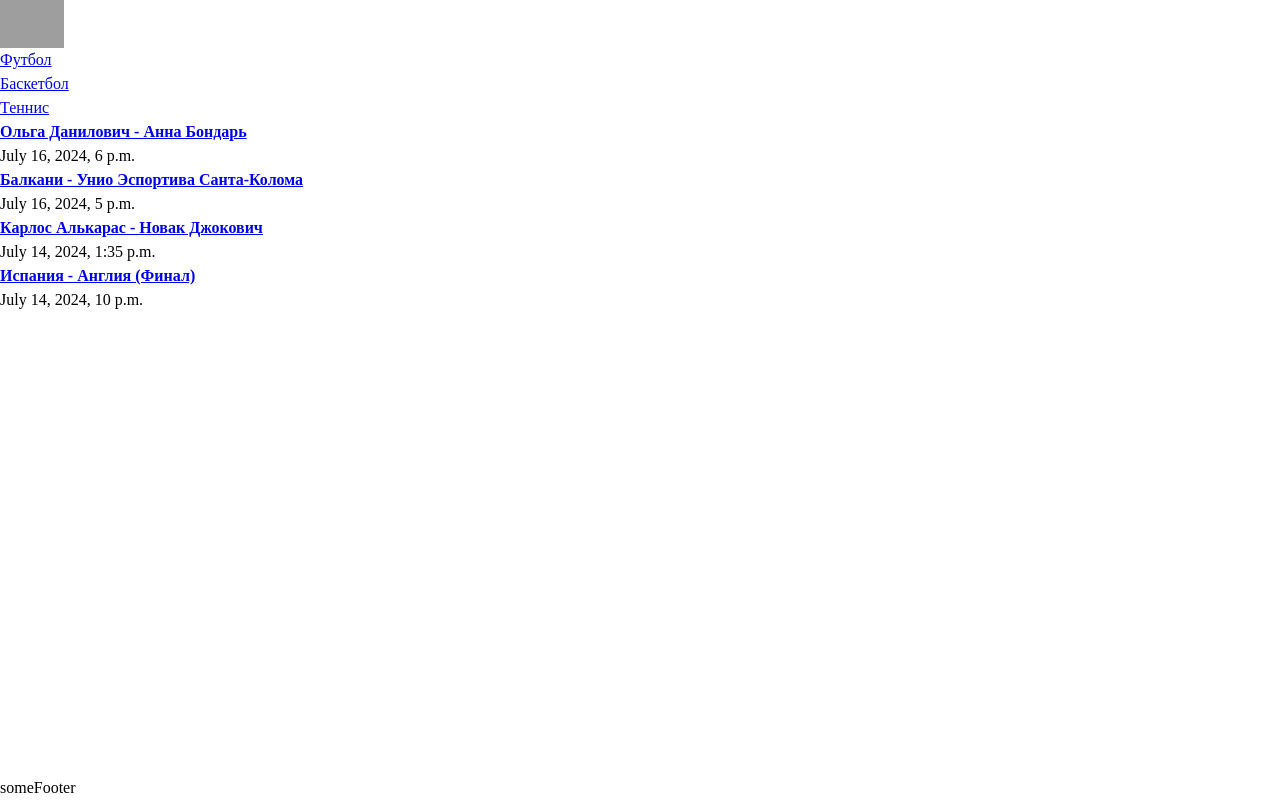
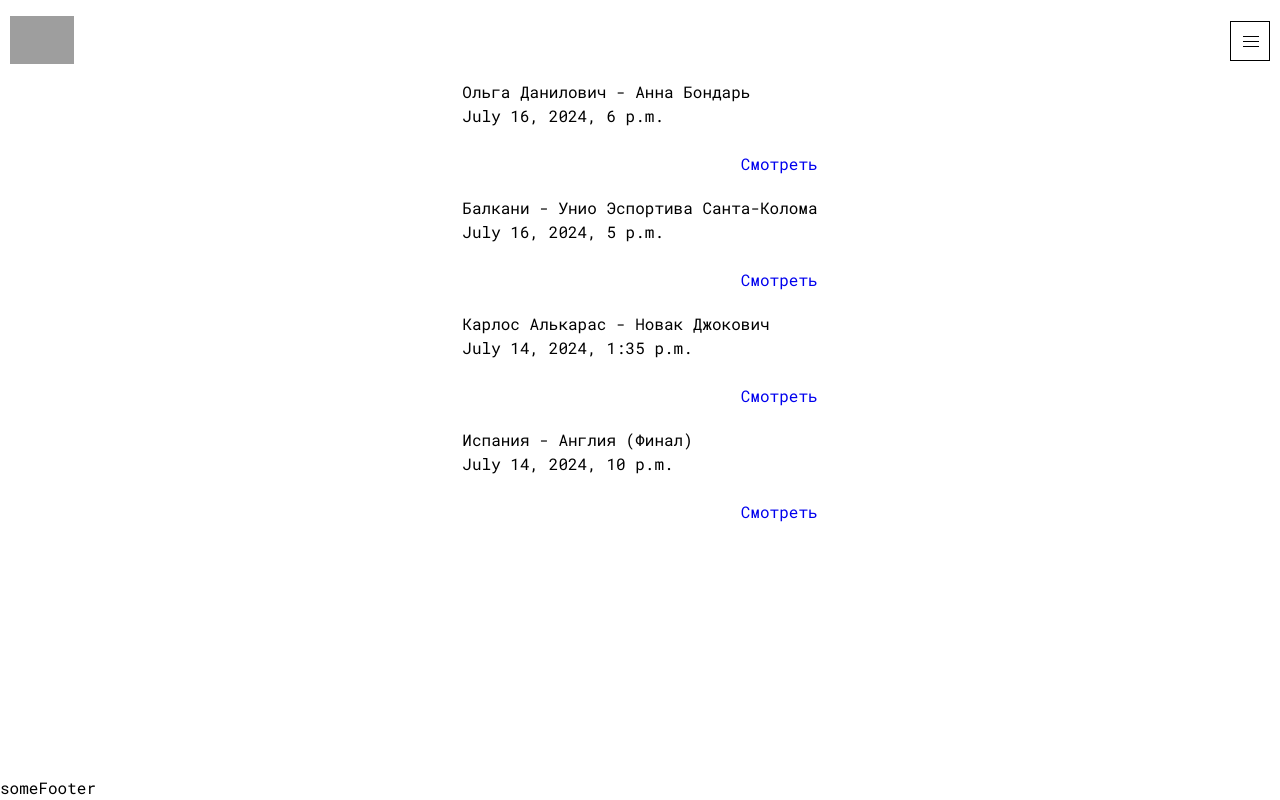
Before and after one commit to Chukseev/translation, a Django app: page / in a window 1280 px wide. Run offline with Django 5.2, Linux system fonts and the light colour scheme; data comes from the database, SQL or seed files in the repository; grey boxes are pictures that could not be loaded.

Commit message:
- index style - fonts

```diff
--- a/translations/translation_app/static/translation_app/css/styles.css
+++ b/translations/translation_app/static/translation_app/css/styles.css
@@ -149,12 +149,171 @@ svg * {
     }
 }
 
+@font-face {
+    font-family: 'Oswald';
+    src: url('../fonts/Oswald-Regular.woff2') format('woff2');
+    font-weight: normal;
+    font-style: normal;
+    font-display: swap;
+}
+
+@font-face {
+    font-family: 'Roboto Mono';
+    src: url('../fonts/RobotoMono-Regular.woff2') format('woff2');
+    font-weight: normal;
+    font-style: normal;
+    font-display: swap;
+}
+
+@font-face {
+    font-family: 'Roboto Mono';
+    src: url('../fonts/RobotoMono-Italic.woff2') format('woff2');
+    font-weight: normal;
+    font-style: italic;
+    font-display: swap;
+}
+
+
+
+
+
+.visually-hidden {
+    position: absolute !important;
+    width: 1px !important;
+    height: 1px !important;
+    margin: -1px !important;
+    border: 0 !important;
+    padding: 0 !important;
+    white-space: nowrap !important;
+    clip-path: inset(100%) !important;
+    clip: rect(0 0 0 0) !important;
+    overflow: hidden !important;
+}
+
+:root {
+    /*--color-dark: #000000;*/
+    /*--color-dark-alternate: #131619;*/
+    /*--color-light: #FFFFFF;*/
+    /*--color-dark-gray: #404040;*/
+    /*--color-light-gray: #C4C4C4;*/
+
+    --transition-duration: 0.2s;
+}
+
+body * {
+    /*outline: red 1px solid;*/
+}
+
+a {
+    text-decoration: none;
+}
+
 body {
     width: 100%;
     display: flex;
     flex-direction: column;
+    font-family: "Roboto Mono";
+
 }
 
 .content {
     flex-grow: 1;
 }
+
+.header {
+    display: flex;
+    justify-content: space-between;
+    align-items: center;
+    padding-inline: 10px;
+    min-height: 80px;
+}
+
+.header__menu {
+    position: relative;
+    display: inline-block;
+}
+
+
+
+.header__menu-list {
+    display: block;
+    opacity: 0;
+    visibility: hidden;
+    pointer-events: none;
+    position: absolute;
+    right: -4px;
+    /*transition-delay: 2s;*/
+    transition-duration: 0.5s;
+    transform: translateY(-50%);
+
+
+}
+
+.header__menu:hover .header__menu-list {
+    visibility: visible;
+    pointer-events: visible;
+    display: block;
+    opacity: 100%;
+    transform: translateY(0%);
+}
+
+.header__menu-item {
+    text-align: center;
+
+    border: 1px solid #000;
+    background-color: #fff;
+}
+
+.header__menu-link {
+    padding: 10px 25px;
+    display: block;
+}
+
+
+
+.header__menu-toggle {
+    display: inline-flex;
+    flex-direction: column;
+    justify-content: center;
+    align-items: center;
+    row-gap: 4px;
+    width: 40px;
+    aspect-ratio: 1;
+    padding-left: 8px;
+    /*color: var(--color-light);*/
+    background-color: transparent;
+    border: black 1px solid;
+    transition-duration: var(--transition-duration);
+}
+
+.header__menu:hover .header__menu-toggle {
+    transform: scale(120%);
+}
+
+.header__menu-toggle-line {
+    width: 16px;
+    height: 1px;
+    background-color: currentColor;
+}
+
+.translations {
+    display: flex;
+    justify-content: center;
+}
+
+.translations__list {
+    display: flex;
+    flex-direction: column;
+    gap: 20px;
+}
+
+.translations__item {
+    display: flex;
+    flex-direction: column;
+}
+
+.translations__item-link {
+    align-self: flex-end;
+}
+
+.tra
--- a/translations/translation_app/templates/translation_app/base.html
+++ b/translations/translation_app/templates/translation_app/base.html
@@ -10,7 +10,7 @@
     <link type="text/css" href="{% static 'translation_app/css/styles.css' %}" rel="stylesheet" />
 </head>
 <body>
-    <header>
+    <header class="header">
         <a href="/" class="header__logo">
             <img
                 src="https://i.pinimg.com/originals/bc/d4/c7/bcd4c7a982569c67388fbcc99f193bcf.png"
@@ -21,6 +21,15 @@
         </a>
 <!--        <a class="header__to-main-link" href="{% url 'translation_app:index' %}">Главная</a>-->
         <nav class="header__menu">
+            <button
+                    type="button"
+                    class="header__menu-toggle"
+                    aria-label="Открыть меню">
+                <span class="visually-hidden">Открыть меню</span>
+                <span class="header__menu-toggle-line"></span>
+                <span class="header__menu-toggle-line"></span>
+                <span class="header__menu-toggle-line"></span>
+            </button>
             <ul class="header__menu-list">
                 {% for topic in topics %}
                 <li class="header__menu-item">
--- a/translations/translation_app/templates/translation_app/index.html
+++ b/translations/translation_app/templates/translation_app/index.html
@@ -1,7 +1,16 @@
 {% extends "translation_app/base.html" %}
 
 {% block content %}
-{% for entry in entries %}
-    <div> <div><a href="{% url 'translation_app:entry' entry.id %}"><b>{{ entry }}</b></a></div>  <div>{{ entry.date_translation }}</div> </div>
-{% endfor %}
-{% endblock content %}
+<section class="translations">
+    <ul class="translations__list">
+    {% for entry in entries %}
+        <li class="translations__item">
+            <p class="translations__item-title">
+                {{ entry }}
+            </p>
+            <time datetime="">{{ entry.date_translation }}</time><br/>
+            <a href="{% url 'translation_app:entry' entry.id %}" class="translations__item-link">Смотреть</a>
+        </li>
+    {% endfor %}
+    {% endblock content %}
+</section>
```
Also changed, not shown: translations/translation_app/static/translation_app/fonts/Montserrat-Thin.woff2 (added), translations/translation_app/static/translation_app/fonts/Montserrat-ThinItalic.woff2 (added), translations/translation_app/static/translation_app/fonts/Oswald-Regular.woff2 (added), translations/translation_app/static/translation_app/fonts/RobotoMono-Italic.woff2 (added), translations/translation_app/static/translation_app/fonts/RobotoMono-Regular.woff2 (added).
